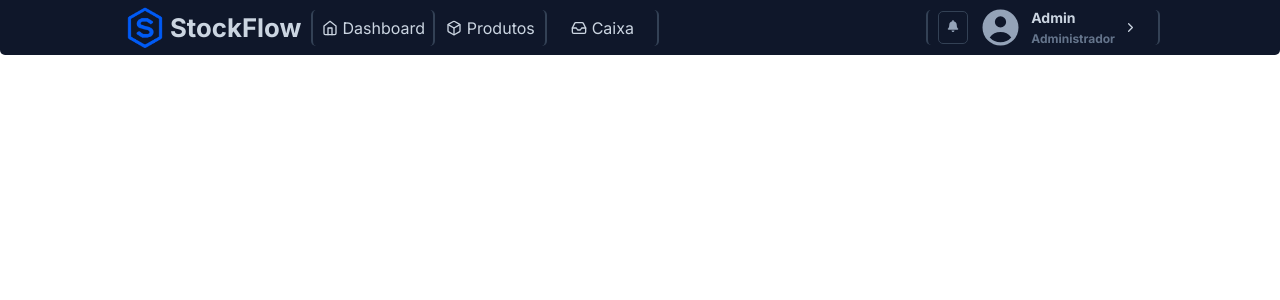
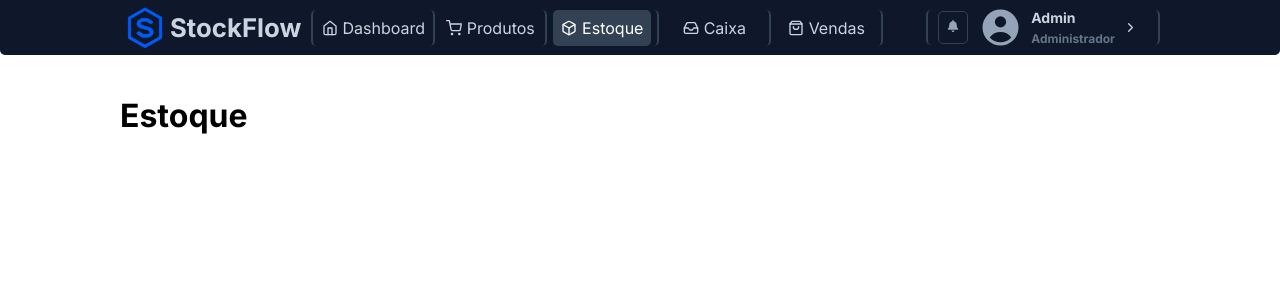
Before and after one commit to 062NwN/Distribution-management, a React (Create React App) app in the folder Frontend/: page /stock in a window 1280 px wide. Shown: the top 300 px of the page. Built offline with nearby package versions, Linux system fonts and the light colour scheme; data requests are answered from the project's data file.

Commit message:
fetch: Inicio da pagina de estoque

```diff
--- a/Frontend/db.json
+++ b/Frontend/db.json
@@ -137,8 +137,8 @@
     {
       "mensagem": "Erro, adicione um produto ao carrinho para continuar!",
       "tipo": "error",
-      "date": "2026-10-08T14:01:10.849Z",
-      "id": "SPa8IE-fMc0"
+      "date": "2026-10-08T19:57:30.573Z",
+      "id": "eYjaPm9Rap8"
     }
   ],
   "produtos": [
--- a/Frontend/src/App.js
+++ b/Frontend/src/App.js
@@ -6,6 +6,7 @@ import Testes from './components/models/PurchaseConfirmed';
 import Dashboard from './pages/Dashboard';
 import Products from './pages//NewProduct';
 import Box from './pages/Box';
+import StockPage from './pages/StockPage';
 
 import './App.css';
 
@@ -21,6 +22,7 @@ function App() {
           <Route path="/" element={<Dashboard />} />
           <Route path="/products" element={<Products />} />
           <Route path="/box" element={<Box />} />
+          <Route path="/stock" element={<StockPage />} />
 
           <Route path="/login" element={<Dashboard />} />
           <Route path="/testes" element={<Testes />} />
--- a/Frontend/src/components/NavBar.jsx
+++ b/Frontend/src/components/NavBar.jsx
@@ -2,7 +2,7 @@ import { useState, useEffect, useRef } from 'react';
 
 import { NavLink, useNavigate } from 'react-router-dom';
 
-import { FiHome, FiBox, FiChevronRight, FiInbox } from 'react-icons/fi';
+import { FiHome, FiBox, FiChevronRight, FiInbox, FiShoppingCart, FiShoppingBag } from 'react-icons/fi';
 import { HiMiniUserCircle } from 'react-icons/hi2';
 import { FaBell, FaBellSlash } from "react-icons/fa";
 
@@ -96,8 +96,18 @@ function NavBar() {
                             className={({ isActive }) =>
                                 `${Styles.home} ${isActive ? Styles.active : ''}`
                             }>
+                            <FiShoppingCart />
+                            Produtos
+                        </NavLink>
+                    </div>
+
+                    <div className={Styles.link2}>
+                        <NavLink to="/stock"
+                            className={({ isActive }) =>
+                                `${Styles.home} ${isActive ? Styles.active : ''}`
+                            }>
                             <FiBox />
-                            Produtos
+                            Estoque
                         </NavLink>
                     </div>
 
@@ -108,6 +118,16 @@ function NavBar() {
                             }>
                             <FiInbox />
                             Caixa
+                        </NavLink>
+                    </div>
+
+                    <div className={Styles.link2}>
+                        <NavLink to="/#"
+                            className={({ isActive }) =>
+                                `${Styles.home} ${isActive ? Styles.active : ''}`
+                            }>
+                            <FiShoppingBag />
+                            Vendas
                         </NavLink>
                     </div>
 
--- /dev/null
+++ b/Frontend/src/pages/StockPage.jsx
@@ -0,0 +1,9 @@
+import Styles from '../pages_css/StockPage.module.css';
+
+function StockPage() {
+    return(
+        <h1>Estoque</h1>
+    )
+}
+
+export default StockPage;
```
Also changed, not shown: Frontend/src/pages_css/StockPage.module.css (added).
